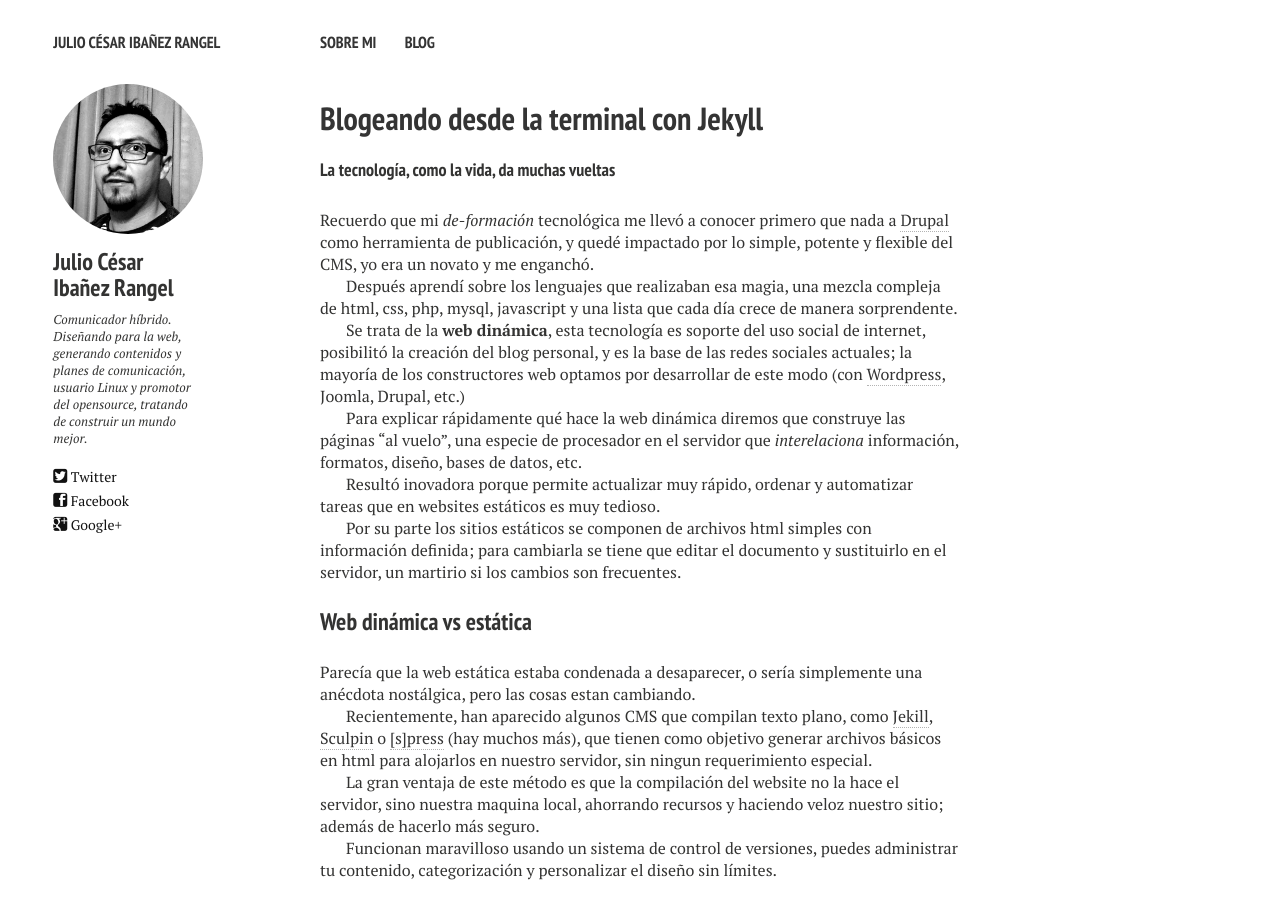
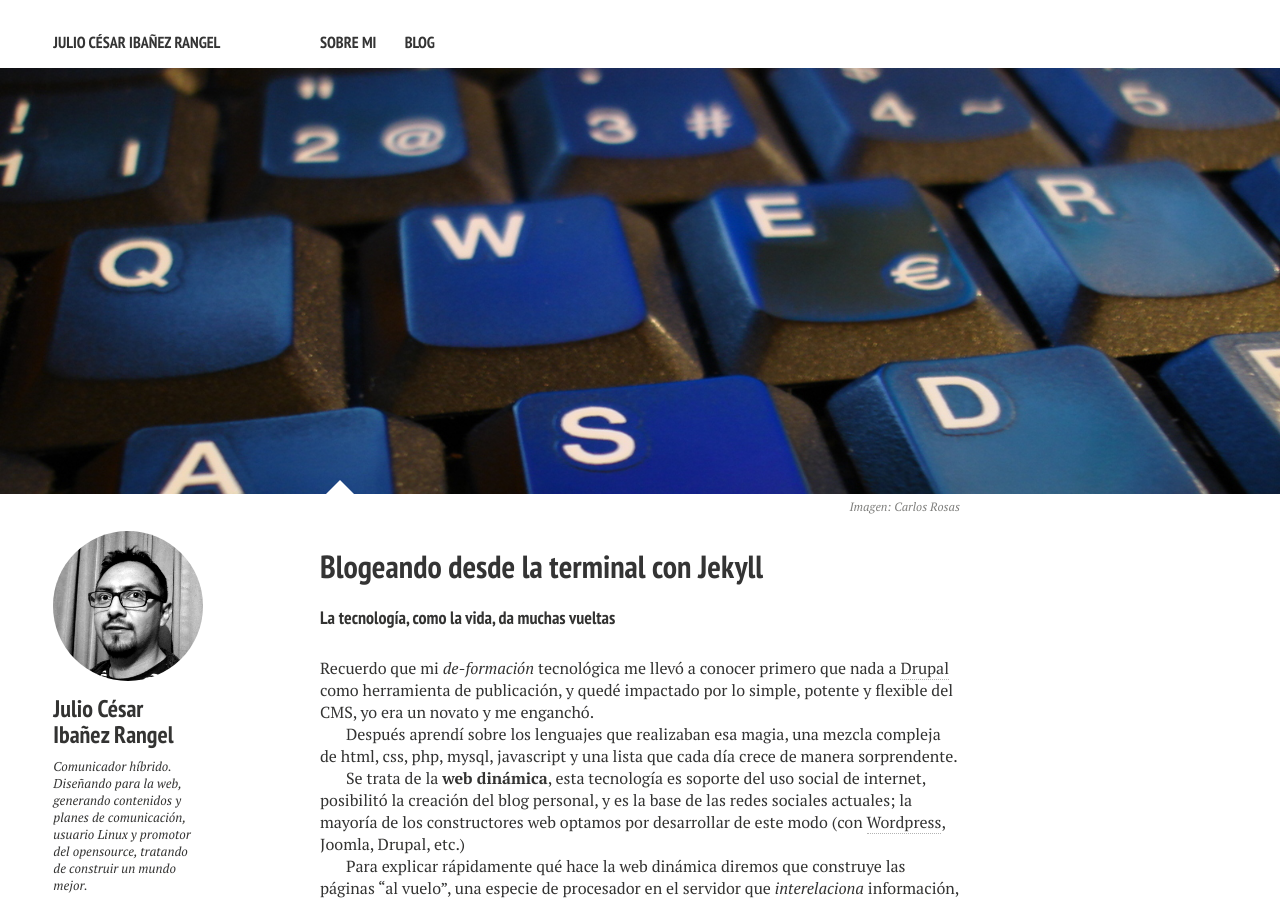
Before and after one commit to antikapital/blog, a Jekyll site: the page built from _posts/2014-04-08-blogeando-con-jekyll.md, in a window 1280 px wide and 900 px high. Built offline with Jekyll 4.4.1, drawn with Linux system fonts in a browser that asks for light colours; nearby versions of some CDN libraries; comment, search, counter and statistics services are not loaded.

Commit message:
imagen jekyll

```diff
--- a/_posts/2014-04-08-blogeando-con-jekyll.md
+++ b/_posts/2014-04-08-blogeando-con-jekyll.md
@@ -3,6 +3,10 @@ layout: post
 title: "Blogeando desde la terminal con Jekyll"
 description: "Sobre el uso del software Jekyll"
 tags: [blog, diseño web, jekyll]
+image:
+  feature: scalibur001.jpg
+  credit: Carlos Rosas
+  creditlink: https://www.flickr.com/photos/scalibur001/
 comments: true
 share: true
 ---
```
Also changed, not shown: images/scalibur001.jpg (added).
